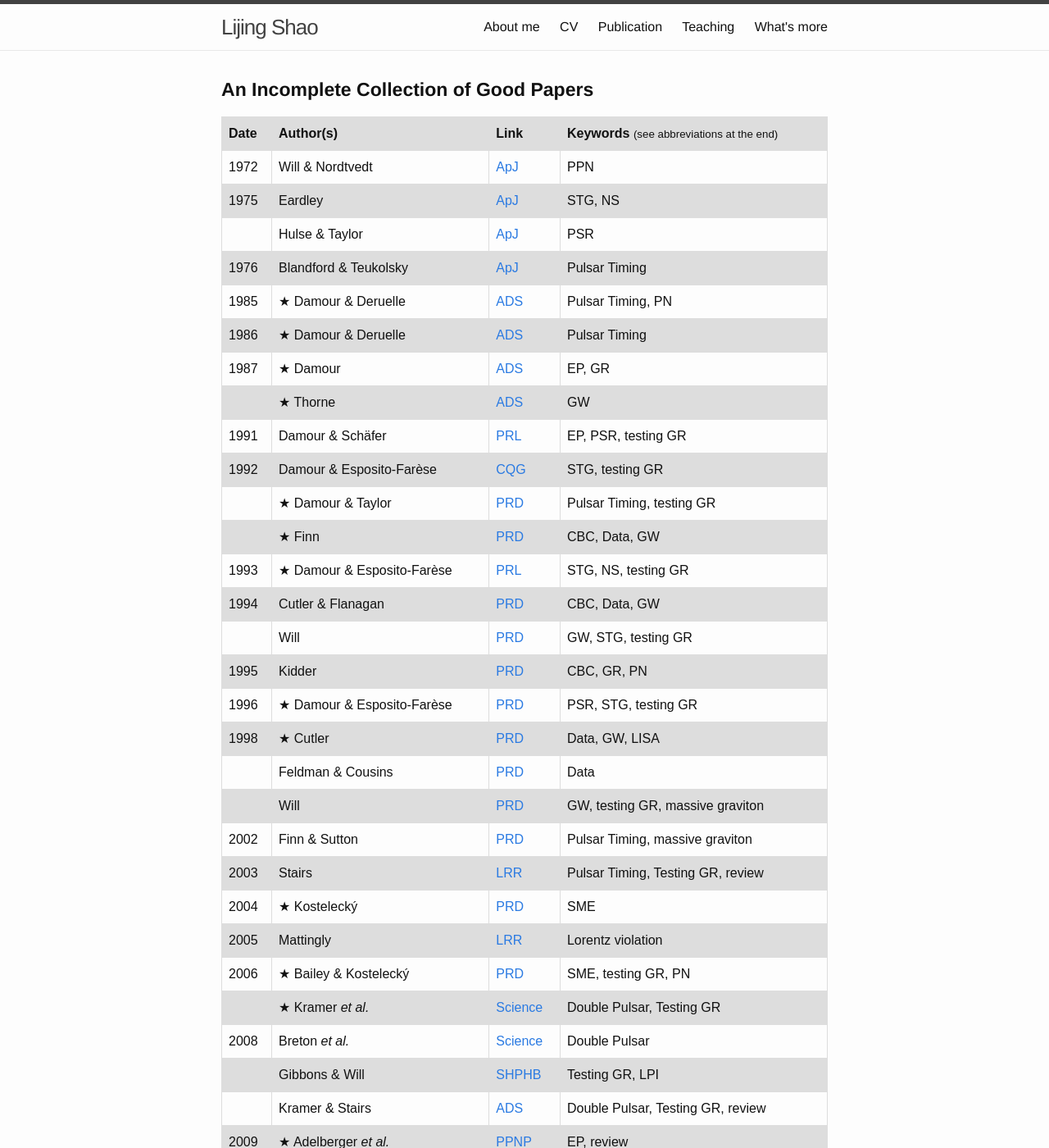
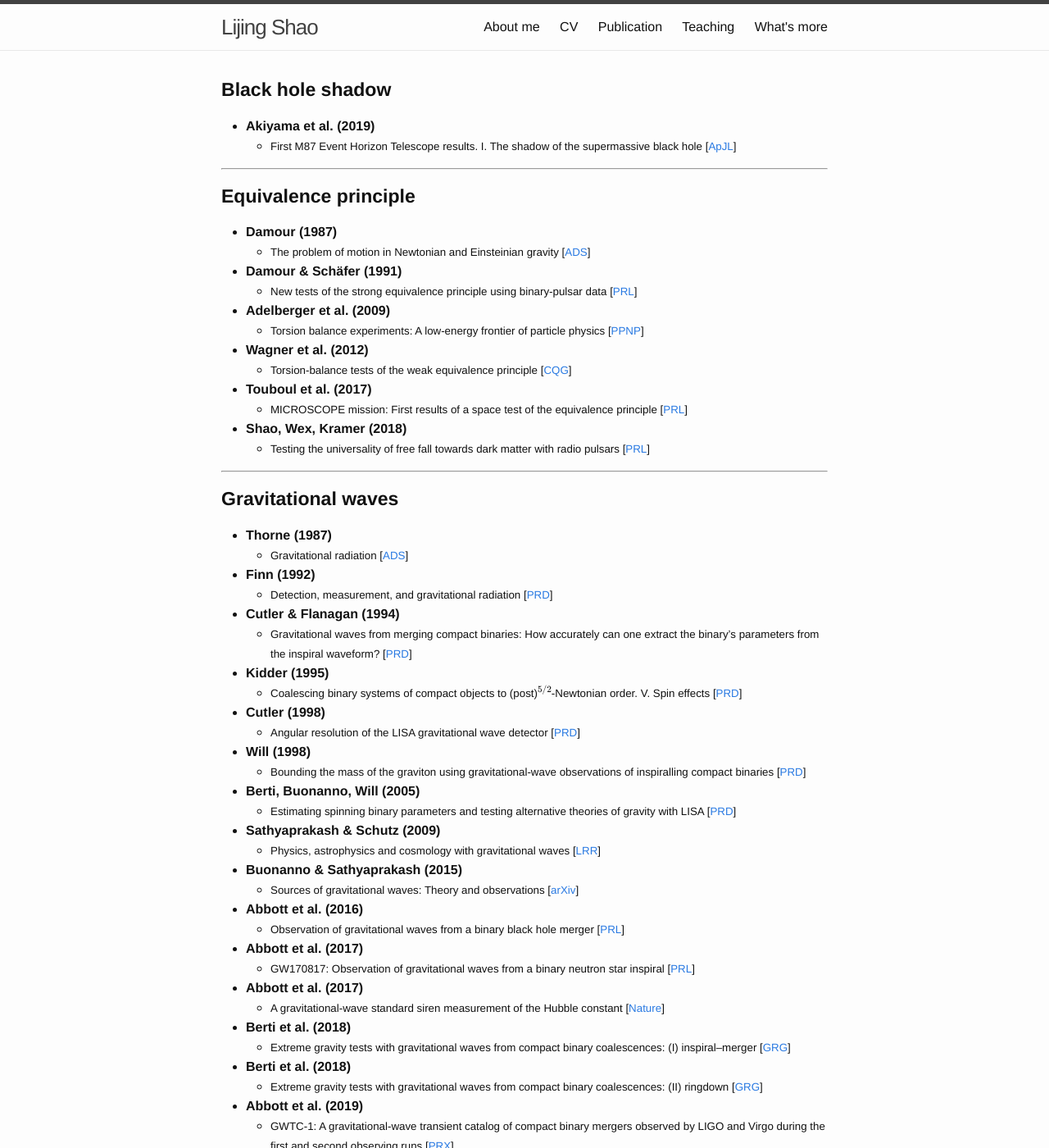
Before and after one commit to Friendshao/Friendshao.github.io, a Jekyll site: the page built from docs/references.md, in a window 1280 px wide and 1400 px high. Shown: the whole window at 82% size. Built offline with Jekyll 4.4.1, drawn with Linux system fonts in a browser that asks for light colours; formulas are drawn with MathJax 3; some of the changed text lies outside the part shown.

Commit message:
update  docs/references.md

```diff
--- a/docs/references.md
+++ b/docs/references.md
@@ -31,94 +31,157 @@ tr:nth-child(odd) {
 <script type="text/javascript" src="https://cdn.mathjax.org/mathjax/latest/MathJax.js?config=TeX-AMS-MML_HTMLorMML">
 </script>
 
-<big><big> **An Incomplete Collection of Good Papers**
 
-| **Date** |  **Author(s)** | **Link** | **Keywords** <small>(see abbreviations at the end) |
-| 1972 | Will & Nordtvedt | [ApJ](https://doi.org/10.1086/151754) | PPN |
-| 1975 | Eardley | [ApJ](https://doi.org/10.1086/181744) | STG, NS |
-| | Hulse & Taylor | [ApJ](https://doi.org/10.1086/181708) | PSR |
-| 1976 | Blandford & Teukolsky | [ApJ](https://doi.org/10.1086/154315) | Pulsar Timing |
-| 1985 | &#9733; Damour & Deruelle | [ADS](http://adsabs.harvard.edu/abs/1985AIHS...43..107D) | Pulsar Timing, PN |
-| 1986 | &#9733; Damour & Deruelle | [ADS](http://adsabs.harvard.edu/abs/1986AIHS...44..263D) | Pulsar Timing |
-| 1987 | &#9733; Damour | [ADS](http://adsabs.harvard.edu/abs/1987thyg.book..128D) | EP, GR |
-| | &#9733; Thorne | [ADS](http://adsabs.harvard.edu/abs/1987thyg.book..330T) | GW |
-| 1991 | Damour & Schäfer | [PRL](https://journals.aps.org/prl/abstract/10.1103/PhysRevLett.66.2549) | EP, PSR, testing GR |
-| 1992 | Damour & Esposito-Farèse | [CQG](http://dx.doi.org/10.1088/0264-9381/9/9/015) | STG, testing GR |
-| | &#9733; Damour & Taylor | [PRD](https://journals.aps.org/prd/abstract/10.1103/PhysRevD.45.1840) | Pulsar Timing, testing GR |
-| | &#9733; Finn | [PRD](https://journals.aps.org/prd/abstract/10.1103/PhysRevD.46.5236) | CBC, Data, GW |
-| 1993 | &#9733; Damour & Esposito-Farèse | [PRL](http://dx.doi.org/10.1103/PhysRevLett.70.2220) | STG, NS, testing GR |
-| 1994 | Cutler & Flanagan | [PRD](https://doi.org/10.1103/PhysRevD.49.2658) | CBC, Data, GW |
-| | Will | [PRD](https://doi.org/10.1103/PhysRevD.50.6058) | GW, STG, testing GR |
-| 1995 | Kidder | [PRD](https://doi.org/10.1103/PhysRevD.52.821) | CBC, GR, PN |
-| 1996 | &#9733; Damour & Esposito-Farèse | [PRD](https://doi.org/10.1103/PhysRevD.54.1474) | PSR, STG, testing GR |
-| 1998 | &#9733; Cutler | [PRD](https://doi.org/10.1103/PhysRevD.57.7089) | Data, GW, LISA |
-| | Feldman & Cousins | [PRD](https://doi.org/10.1103/PhysRevD.57.3873) | Data |
-| | Will | [PRD](https://doi.org/10.1103/PhysRevD.57.2061) | GW, testing GR, massive graviton |
-| 2002 | Finn & Sutton | [PRD](https://doi.org/10.1103/PhysRevD.65.044022) | Pulsar Timing, massive graviton |
-| 2003 | Stairs | [LRR](https://doi.org/10.12942/lrr-2003-5) | Pulsar Timing, Testing GR, review |
-| 2004 | &#9733; Kostelecký | [PRD](https://doi.org/10.1103/PhysRevD.69.105009) | SME |
-| 2005 | Mattingly | [LRR](https://doi.org/10.12942/lrr-2005-5) | Lorentz violation |
-| 2006 | &#9733; Bailey & Kostelecký | [PRD](https://doi.org/10.1103/PhysRevD.74.045001) | SME, testing GR, PN |
-| | &#9733; Kramer *et al.* | [Science](https://doi.org/10.1126/science.1132305) | Double Pulsar, Testing GR |
-| 2008 | Breton *et al.* | [Science](https://doi.org/10.1126/science.1159295) | Double Pulsar |
-| | Gibbons & Will | [SHPHB](https://doi.org/10.1016/j.shpsb.2007.04.004) | Testing GR, LPI |
-| | Kramer & Stairs | [ADS](http://adsabs.harvard.edu/abs/2008ARA%26A..46..541K) | Double Pulsar, Testing GR, review |
-| 2009 | &#9733; Adelberger *et al.* | [PPNP](http://dx.doi.org/10.1016/j.ppnp.2008.08.002) | EP, review |
-| | &#9733; Damour | [arXiv](https://arxiv.org/abs/0704.0749) | Pulsar Timing, STG, review |
-| | Sathyaprakash & Schutz | [LRR](https://doi.org/10.12942/lrr-2009-2) | GW, review |
-| 2012 | Freire *et al.* | [MNRAS](https://doi.org/10.1111/j.1365-2966.2012.21253.x) | STG, Pulsar Timing |
-| | Shao & Wex | [CQG](https://doi.org/10.1088/0264-9381/29/21/215018) | Lorentz violation, PPN, Pulsar Timing |
-| | Wagner *et al.* | [CQG](https://doi.org/10.1088/0264-9381/29/18/184002) | EP, review |
-| 2013 | Amelino-Camelia | [LRR](https://doi.org/10.12942/lrr-2013-5) | QG, Lorentz violation |
-| | Barausse *et al.* | [PRD](https://doi.org/10.1103/PhysRevD.87.081506) | STG, BNS, GW |
-| | de Rham *et al.* | [PRD](https://doi.org/10.1103%2FPhysRevD.87.044025) | Vainshtein, massive gravity, PSR |
-| | Shao *et al.* | [CQG](https://doi.org/10.1088/0264-9381/30/16/165019) | PPN, Lorentz violation, Pulsar Timing |
-| | Shao & Wex | [CQG](https://doi.org/10.1088/0264-9381/30/16/165020) | Lorentz violation, Pulsar Timing, PPN |
-| 2014 | Shao | [PRL](https://doi.org/10.1103/PhysRevLett.112.111103) | SME, Testing GR, Pulsar Timing |
-| | &#9733; Wex | [arXiv](https://arxiv.org/abs/1402.5594) | Pulsar Timing, testing GR, review |
-| | &#9733; Will | [LRR](https://doi.org/10.12942/lrr-2014-4) | testing GR, review |
-| 2015 | Berti *et al.* | [CQG](https://doi.org/10.1088/0264-9381/32/24/243001) | testing GR, review |
-| | Buonanno &  Sathyaprakash | [arXiv](https://arxiv.org/abs/1410.7832) | PN, GW, review |
-| 2016 | &#9733; Abbott *et al.* | [PRL](https://doi.org/10.1103/PhysRevLett.116.061102) | GW150914, BBH |
-| | Ramazanoğlu & Pretorius | [PRD](https://doi.org/10.1103/PhysRevD.93.064005) | massive STG |
-| 2017 | &#9733; Abbott *et al.* | [PRL](https://doi.org/10.1103/PhysRevLett.119.161101) | GW170817, BNS |
-| | Abbott *et al.* | [Nature](https://doi.org/10.1038/nature24471) | H0, Cosmology, GW170817 |
-| | Abbott *et al.* | [ApJL](https://doi.org/10.3847/2041-8213/aa920c) | GRB, GW170817 |
-| | Abbott *et al.* | [ApJL](https://doi.org/10.3847/2041-8213/aa91c9) | GW170817, Multimessenger |
-| | Bohé *et al.* | [PRD](https://doi.org/10.1103/PhysRevD.95.044028) | GW, EOB, waveform |
-| | Shao *et al.* | [PRX](https://doi.org/10.1103/PhysRevX.7.041025) | STG, PSR, GW |
-| | Touboul *et al.* | [PRL](https://doi.org/10.1103/PhysRevLett.119.231101) | EP, MICROSCOPE |
-| 2018 | Berti *et al.* | [GRG](https://doi.org/10.1007/s10714-018-2362-8) | GW, Testing GR, review |
-| | Berti *et al.* | [GRG](https://doi.org/10.1007/s10714-018-2372-6) | GW, ringdown, review |
-| | Harry & Hinderer | [CQG](https://doi.org/10.1088/1361-6382/aac7e3) | Tidal, GW, EOS |
-| | Shao, Wex, Kramer | [PRL](https://doi.org/10.1103/PhysRevLett.120.241104) | Pulsar Timing, DM, EP |
-| 2019 | Abbott *et al.* | [arXiv](http://arxiv.org/abs/1903.04467) | GWTC-1, BBH, Testing GR |
-| | Abbott *et al.* | [arXiv](http://arxiv.org/abs/1811.12907) | GW, GWTC-1 |
-| | Abbott *et al.* | [PRX](https://doi.org/10.1103/PhysRevX.9.011001) | GW170817 |
-| | &#9733; Akiyama *et al.* | [ApJL](https://doi.org/10.3847/2041-8213/ab0ec7) | BH, EHT |
+<big><big> **Black hole shadow**
 
+- **Akiyama et al. (2019)**
+  - <small>First M87 Event Horizon Telescope results. I. The shadow of the supermassive black hole [[ApJL](https://doi.org/10.3847/2041-8213/ab0ec7)]
 
-<br>
+---
+<p></p>
 
-<big>Abbreviations
+<big><big> **Equivalence principle**
 
-| **BBH** | Binary Black Hole |
-| **BH** | Black Hole |
-| **BNS** | Binary Neutron Star |
-| **CBC** | Compact Binary Coalescence |
-| **Data** | Statistics and Data Analysis |
-| **DM** | Dark Matter |
-| **EHT** | Event Horizon Telescope |
-| **EOB** | Effective One-body |
-| **EOS** | Equation of State |
-| **EP** | Equivalence Principle |
-| **GR** | General Relativity |
-| **GRB** | $\gamma$-ray Burst |
-| **GW** | Gravitational Wave |
-| **NS** | Neutron Star |
-| **PN** | post-Newtonian |
-| **PPN** | Parametrized post-Newtonian |
-| **PSR** | Pulsar |
-| **QG** | Quantum Gravity |
-| **SME** | Standard-model Extension |
-| **STG** | Scalar-tensor Gravity |
+- **Damour (1987)**
+  - <small>The problem of motion in Newtonian and Einsteinian gravity [[ADS](http://adsabs.harvard.edu/abs/1987thyg.book..128D)]
+- **Damour & Schäfer (1991)**
+  - <small>New tests of the strong equivalence principle using binary-pulsar data [[PRL](https://journals.aps.org/prl/abstract/10.1103/PhysRevLett.66.2549)]
+- **Adelberger et al. (2009)**
+  - <small>Torsion balance experiments: A low-energy frontier of particle physics [[PPNP](http://dx.doi.org/10.1016/j.ppnp.2008.08.002)]
+- **Wagner et al. (2012)**
+  - <small>Torsion-balance tests of the weak equivalence principle [[CQG](https://doi.org/10.1088/0264-9381/29/18/184002)]
+- **Touboul et al. (2017)**
+  - <small>MICROSCOPE mission: First results of a space test of the equivalence principle [[PRL](https://doi.org/10.1103/PhysRevLett.119.231101)]
+- **Shao, Wex, Kramer (2018)**
+  - <small>Testing the universality of free fall towards dark matter with radio pulsars [[PRL](https://doi.org/10.1103/PhysRevLett.120.241104)]
+
+---
+<p></p>
+
+<big><big> **Gravitational waves**
+
+- **Thorne (1987)**
+  - <small>Gravitational radiation [[ADS](http://adsabs.harvard.edu/abs/1987thyg.book..330T)]
+- **Finn (1992)**
+  - <small>Detection, measurement, and gravitational radiation [[PRD](https://journals.aps.org/prd/abstract/10.1103/PhysRevD.46.5236)]
+- **Cutler & Flanagan (1994)**
+  - <small>Gravitational waves from merging compact binaries: How accurately can one extract the binary’s parameters from the inspiral waveform? [[PRD](https://doi.org/10.1103/PhysRevD.49.2658)]
+- **Kidder (1995)**
+  - <small> Coalescing binary systems of compact objects to (post)$^{5/2}$-Newtonian order. V. Spin effects [[PRD](https://doi.org/10.1103/PhysRevD.52.821)]
+- **Cutler (1998)**
+  - <small>Angular resolution of the LISA gravitational wave detector [[PRD](https://doi.org/10.1103/PhysRevD.57.7089)]
+- **Will (1998)**
+  - <small>Bounding the mass of the graviton using gravitational-wave observations of inspiralling compact binaries [[PRD](https://doi.org/10.1103/PhysRevD.57.2061)]
+- **Berti, Buonanno, Will (2005)**
+  - <small>Estimating spinning binary parameters and testing alternative theories of gravity with LISA [[PRD](https://journals.aps.org/prd/abstract/10.1103/PhysRevD.71.084025)]
+- **Sathyaprakash & Schutz (2009)**
+  - <small>Physics, astrophysics and cosmology with gravitational waves [[LRR](https://doi.org/10.12942/lrr-2009-2)]
+- **Buonanno & Sathyaprakash (2015)**
+  - <small>Sources of gravitational waves: Theory and observations [[arXiv](https://arxiv.org/abs/1410.7832)]
+- **Abbott et al. (2016)**
+  - <small>Observation of gravitational waves from a binary black hole merger [[PRL](https://doi.org/10.1103/PhysRevLett.116.061102)]
+- **Abbott et al. (2017)**
+  - <small>GW170817: Observation of gravitational waves from a binary neutron star inspiral [[PRL](https://doi.org/10.1103/PhysRevLett.119.161101)]
+- **Abbott et al. (2017)**
+  - <small>A gravitational-wave standard siren measurement of the Hubble constant [[Nature](https://doi.org/10.1038/nature24471)]
+- **Berti et al. (2018)**
+  - <small>Extreme gravity tests with gravitational waves from compact binary coalescences: (I) inspiral–merger [[GRG](https://doi.org/10.1007/s10714-018-2362-8)]
+- **Berti et al. (2018)**
+  - <small>Extreme gravity tests with gravitational waves from compact binary coalescences: (II) ringdown [[GRG](https://doi.org/10.1007/s10714-018-2372-6)]
+- **Abbott et al. (2019)**
+  - <small>GWTC-1: A gravitational-wave transient catalog of compact binary mergers observed by LIGO and Virgo during the first and second observing runs [[PRX](https://journals.aps.org/prx/abstract/10.1103/PhysRevX.9.031040)]
+
+---
+<p></p>
+
+<big><big> **Lorentz violation**
+
+- **Mattingly (2005)**
+  - <small>Modern tests of Lorentz invariance [[LRR](https://doi.org/10.12942/lrr-2005-5)]
+- **Amelino-Camelia (2013)**
+  - <small>Quantum-spacetime phenomenology [[LRR](https://doi.org/10.12942/lrr-2013-5)]
+
+---
+<p></p>
+
+<big><big> **Parameterized post-Newtonian (PPN) formalism**
+
+- **Will & Nordtvedt (1972)**
+  - <small>Conservation laws and preferred frames in relativistic gravity. I. Preferred-frame theories and an extended PPN formalism [[ApJ](https://doi.org/10.1086/151754)]
+- **Gibbons & Will (2008)**
+  - <small>On the multiple deaths of Whitehead's theory of gravity [[SHPHB](https://doi.org/10.1016/j.shpsb.2007.04.004)]
+- **Will (2014)**
+  - <small>The confrontation between general relativity and experiment [[LRR](https://doi.org/10.12942/lrr-2014-4)]
+
+---
+<p></p>
+
+<big><big> **Pulsar timing**
+
+- **Blandford & Teukolsky (1976)**
+  - <small>Arrival-time analysis for a pulsar in a binary system [[ApJ](https://doi.org/10.1086/154315)]
+- **Damour & Deruelle (1985)**
+  - <small>General relativistic celestial mechanics of binary systems. I. The post-Newtonian motion [[ADS](http://adsabs.harvard.edu/abs/1985AIHS...43..107D)]
+- **Damour & Deruelle (1986)**
+  - <small>General relativistic celestial mechanics of binary systems. II. The post-Newtonian timing formula [[ADS](http://adsabs.harvard.edu/abs/1986AIHS...44..263D)]
+- **Damour & Taylor (1992)**
+  - <small>Strong-field tests of relativistic gravity and binary pulsars [[PRD](https://journals.aps.org/prd/abstract/10.1103/PhysRevD.45.1840)]
+- **Stairs (2003)**
+  - <small>Testing general relativity with pulsar timing [[LRR](https://doi.org/10.12942/lrr-2003-5)]
+- **Kramer et al. (2006)**
+  - <small>Tests of general relativity from timing the double pulsar [[Science](https://doi.org/10.1126/science.1132305)]
+- **Breton et al. (2008)**
+  - <small>Relativistic spin precession in the double pulsar [[Science](https://doi.org/10.1126/science.1159295)]
+- **Kramer & Stairs (2008)**
+  - <small>The double pulsar [[ADS](http://adsabs.harvard.edu/abs/2008ARA%26A..46..541K)]
+- **Damour (2009)**
+  - <small>Binary systems as test-beds of gravity theories [[arXiv](https://arxiv.org/abs/0704.0749)]
+- **Wex (2014)**
+  - <small>Testing relativistic gravity with radio pulsars [[arXiv](https://arxiv.org/abs/1402.5594)]
+
+---
+<p></p>
+
+<big><big> **Scalar-tensor gravity**
+
+- **Damour & Esposito-Farèse (1992)**
+  - <small>Tensor-multi-scalar theories of gravitation [[CQG](http://dx.doi.org/10.1088/0264-9381/9/9/015)]
+- **Damour & Esposito-Farèse (1993)**
+  - <small>Nonperturbative strong-field effects in tensor-scalar theories of gravitation [[PRL](http://dx.doi.org/10.1103/PhysRevLett.70.2220)]
+- **Will (1994)**
+  - <small>Testing scalar-tensor gravity with gravitational-wave observations of inspiralling compact binaries [[PRD](https://doi.org/10.1103/PhysRevD.50.6058)]
+- **Damour & Esposito-Farèse (1996)**
+  - <small>Tensor-scalar gravity and binary-pulsar experiments [[PRD](https://doi.org/10.1103/PhysRevD.54.1474)]
+- **Shao et al. (2017)**
+  - <small>Constraining nonperturbative strong-field effects in scalar-tensor gravity by combining
+pulsar timing and laser-interferometer gravitational-wave detectors [[PRX](https://doi.org/10.1103/PhysRevX.7.041025)]
+
+---
+<p></p>
+
+<big><big> **Standard-model extension**
+
+- **Kostelecký (2004)**
+  - <small>Gravity, Lorentz violation, and the standard model [[PRD](https://doi.org/10.1103/PhysRevD.69.105009)]
+- **Bailey & Kostelecký (2006)**
+  - <small>Signals for Lorentz violation in post-Newtonian gravity [[PRD](https://doi.org/10.1103/PhysRevD.74.045001)]
+- **Kostelecký & Tasson (2011)**
+  - <small>Matter-gravity couplings and Lorentz violation [[PRD](https://journals.aps.org/prd/abstract/10.1103/PhysRevD.83.016013)]
+- **Shao (2014)**
+  - <small>Tests of local Lorentz invariance violation of gravity in the standard model extension with pulsars [[PRL](https://doi.org/10.1103/PhysRevLett.112.111103)]
+
+---
+<p></p>
+
+<big><big> **Statistics**
+
+- **Feldman & Cousins (1998)**
+  - <small>Unified approach to the classical statistical analysis of small signals [[PRD](https://doi.org/10.1103/PhysRevD.57.3873)]
+
+---
+<p></p>
+
+<big><big> **Tests of gravity theories**
+
+- **Berti et al. (2015)**
+  - <small>Testing general relativity with present and future astrophysical observations [[CQG](https://doi.org/10.1088/0264-9381/32/24/243001)]
```
